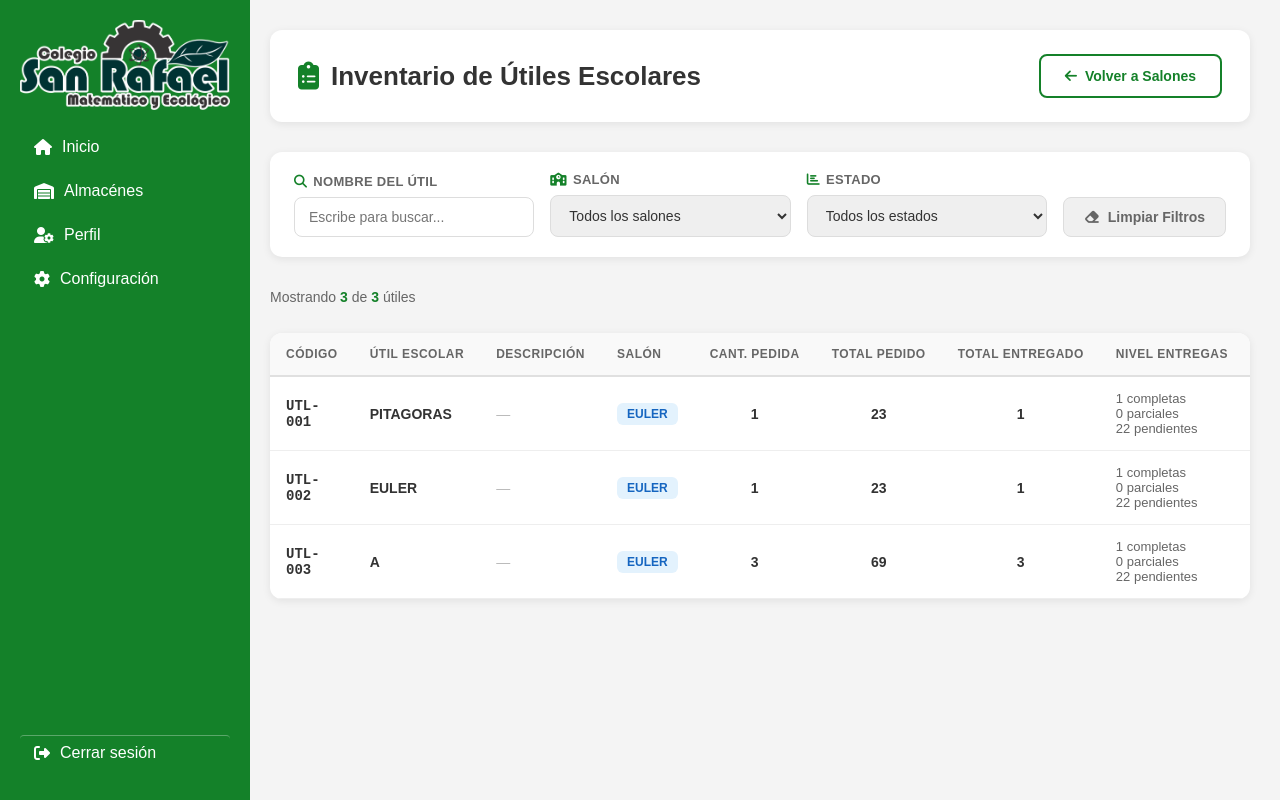
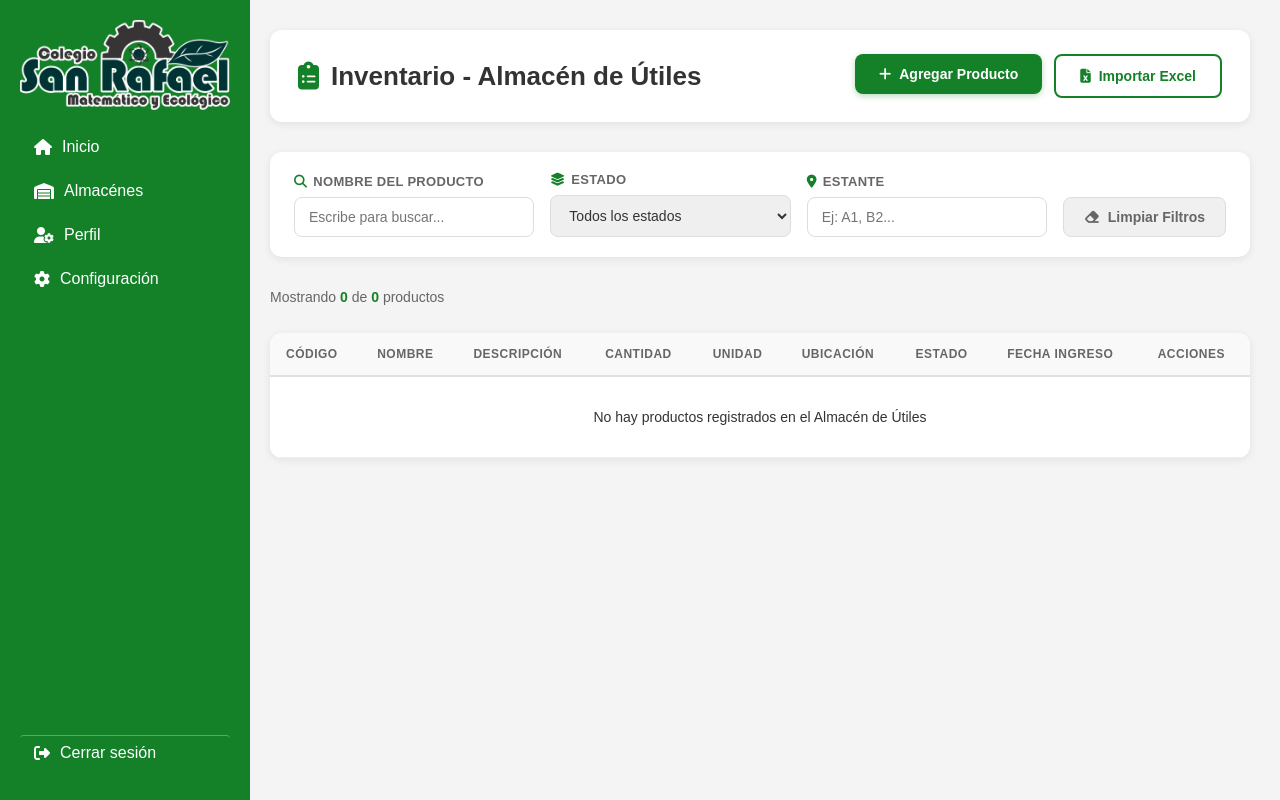
Before and after one commit to MauricioRoMenacho/SR_portal, a Django app: page /inventario-utiles/ in a window 1280 px wide. Run offline with Django 5.2, Linux system fonts and the light colour scheme; data comes from the database, SQL or seed files in the repository; both versions use the stored data as it was after the commit.

Commit message:
INVENTARIO UTILES
UTILES

```diff
--- a/app1/urls.py
+++ b/app1/urls.py
@@ -57,6 +57,9 @@ urlpatterns = [
     # ENTREGA DE ÚTILES ESCOLARES - PRINCIPAL
     # ═════════════════════════════════════════════════════════════════════
     path('inventario-utiles/', Entregautiles.inventario_utiles, name='inventario_utiles'),
+    path('agregar-producto-utiles/', Entregautiles.agregar_producto_utiles, name='agregar_producto_utiles'),
+    path('eliminar-producto-utiles/<int:id_producto>/', Entregautiles.eliminar_producto_utiles, name='eliminar_producto_utiles'),
+    path('importar-excel-utiles/', Entregautiles.importar_excel_utiles, name='importar_excel_utiles'),
     path('entrega-utiles/', Entregautiles.SalonesList.as_view(), name='entrega_utiles'),
 
     # ═════════════════════════════════════════════════════════════════════
--- a/templates/almacenes/almutiles/inventarioutiles.html
+++ b/templates/almacenes/almutiles/inventarioutiles.html
@@ -6,7 +6,7 @@
 {% block content %}
 <style>
 /* ══════════════════════════════════════════════════════════════════
-   ESTILOS INVENTARIO DE ÚTILES (igual que Inventario AG)
+   ESTILOS INVENTARIO DE ÚTILES (EXACTAMENTE igual que Inventario AG)
    ══════════════════════════════════════════════════════════════════ */
 
 * { margin: 0; padding: 0; box-sizing: border-box; }
@@ -236,16 +236,6 @@
   text-align: center;
 }
 
-.salon-badge {
-  display: inline-block;
-  padding: 4px 10px;
-  border-radius: 6px;
-  font-size: 12px;
-  font-weight: 600;
-  background: #e3f2fd;
-  color: #1565c0;
-}
-
 /* ==================== BADGES DE ESTADO ==================== */
 .badge {
   display: inline-flex;
@@ -258,17 +248,17 @@
   white-space: nowrap;
 }
 
-.estado-alto {
+.estado-disponible {
   background: #d1fae5;
   color: #065f46;
 }
 
-.estado-medio {
+.estado-bajo {
   background: #fef3c7;
   color: #92400e;
 }
 
-.estado-bajo {
+.estado-agotado {
   background: #fee2e2;
   color: #991b1b;
 }
@@ -297,13 +287,13 @@
   transform: scale(1.1);
 }
 
-.btn-ver {
-  background: #e3f2fd;
-  color: #1565c0;
+.btn-danger {
+  background: #fee2e2;
+  color: #991b1b;
 }
 
-.btn-ver:hover {
-  background: #1565c0;
+.btn-danger:hover {
+  background: #991b1b;
   color: white;
 }
 
@@ -377,14 +367,20 @@
   <div class="inventario-header">
     <h1>
       <i class="fa-solid fa-clipboard-list"></i>
-      Inventario de Útiles Escolares
+      Inventario - Almacén de Útiles
     </h1>
 
     <div class="header-buttons">
-      <a href="{% url 'entrega_utiles' %}">
-        <button class="btn-secondary">
-          <i class="fa-solid fa-arrow-left"></i>
-          Volver a Salones
+      <a href="{% url 'agregar_producto_utiles' %}">
+        <button class="btn-primary">
+          <i class="fa-solid fa-plus"></i>
+          Agregar Producto
+        </button>
+      </a>
+      <a href="{% url 'importar_excel_utiles' %}">
+        <button class="btn-secondary" style="background: white !important; color: #148129 !important; border: 2px solid #148129 !important;">
+          <i class="fa-solid fa-file-excel"></i>
+          Importar Excel
         </button>
       </a>
     </div>
@@ -396,7 +392,7 @@
     <div class="filtro-grupo">
       <label>
         <i class="fa-solid fa-search"></i>
-        Nombre del Útil
+        Nombre del Producto
       </label>
       <input
         type="text"
@@ -408,28 +404,28 @@
 
     <div class="filtro-grupo">
       <label>
-        <i class="fa-solid fa-school"></i>
-        Salón
+        <i class="fa-solid fa-layer-group"></i>
+        Estado
       </label>
-      <select id="filtroSalon" class="filtro-input">
-        <option value="">Todos los salones</option>
-        {% for util in utiles %}
-          <option value="{{ util.util.salon.nombre }}">{{ util.util.salon.nombre }}</option>
-        {% endfor %}
+      <select id="filtroEstado" class="filtro-input">
+        <option value="">Todos los estados</option>
+        <option value="DISP">Disponible</option>
+        <option value="BAJO">Stock Bajo</option>
+        <option value="AGOT">Agotado</option>
       </select>
     </div>
 
     <div class="filtro-grupo">
       <label>
-        <i class="fa-solid fa-chart-bar"></i>
-        Estado
+        <i class="fa-solid fa-location-dot"></i>
+        Estante
       </label>
-      <select id="filtroEstado" class="filtro-input">
-        <option value="">Todos los estados</option>
-        <option value="ALTO">Alto (≥80%)</option>
-        <option value="MEDIO">Medio (40-80%)</option>
-        <option value="BAJO">Bajo (<40%)</option>
-      </select>
+      <input
+        type="text"
+        id="filtroEstante"
+        class="filtro-input"
+        placeholder="Ej: A1, B2..."
+      >
     </div>
 
     <button class="btn-limpiar" onclick="limpiarFiltros()">
@@ -441,7 +437,7 @@
 
   <!-- Contador de resultados -->
   <div class="resultados-info">
-    Mostrando <strong id="contadorResultados">{{ total_utiles }}</strong> de <strong id="totalProductos">{{ total_utiles }}</strong> útiles
+    Mostrando <strong id="contadorResultados">{{ total_productos }}</strong> de <strong id="totalProductos">{{ total_productos }}</strong> productos
   </div>
 
   <!-- Tabla de inventario -->
@@ -451,72 +447,53 @@
         <thead>
           <tr>
             <th>Código</th>
-            <th>Útil Escolar</th>
+            <th>Nombre</th>
             <th>Descripción</th>
-            <th>Salón</th>
-            <th>Cant. Pedida</th>
-            <th>Total Pedido</th>
-            <th>Total Entregado</th>
-            <th>Nivel Entregas</th>
+            <th>Cantidad</th>
+            <th>Unidad</th>
+            <th>Ubicación</th>
             <th>Estado</th>
+            <th>Fecha Ingreso</th>
             <th>Acciones</th>
           </tr>
         </thead>
         <tbody id="tablaBody">
 
-          {% for item in utiles %}
-          <tr data-nombre="{{ item.util.nombre|lower }}"
-              data-salon="{{ item.util.salon.nombre|lower }}"
-              data-estado="{{ item.estado }}">
+          {% for producto in productos %}
+          <tr data-nombre="{{ producto.nombre|lower }}"
+              data-estado="{{ producto.estado }}"
+              data-estante="{{ producto.estante|lower }}">
 
-            <td data-label="Código" class="codigo">UTL-{{ item.util.pk|stringformat:"03d" }}</td>
-            <td data-label="Útil" class="nombre">{{ item.util.nombre }}</td>
-            <td data-label="Descripción">
-              {% if item.util.descripcion %}
-                {{ item.util.descripcion }}
-              {% else %}
-                <span style="color:#bbb;">—</span>
+            <td data-label="Código" class="codigo">{{ producto.codigo_producto }}</td>
+            <td data-label="Nombre" class="nombre">{{ producto.nombre }}</td>
+            <td data-label="Descripción">{{ producto.descripcion }}</td>
+            <td data-label="Cantidad" class="cantidad">{{ producto.cantidad }}</td>
+            <td data-label="Unidad">{{ producto.unidad }}</td>
+            <td data-label="Ubicación">{{ producto.estante }}</td>
+            <td data-label="Estado">
+              {% if producto.estado == 'DISP' %}
+                <span class="badge estado-disponible">Disponible</span>
+              {% elif producto.estado == 'BAJO' %}
+                <span class="badge estado-bajo">Stock Bajo</span>
+              {% elif producto.estado == 'AGOT' %}
+                <span class="badge estado-agotado">Agotado</span>
               {% endif %}
             </td>
-            <td data-label="Salón">
-              <span class="salon-badge">{{ item.util.salon.nombre }}</span>
-            </td>
-            <td data-label="Cant. Pedida" class="cantidad">{{ item.util.cantidad }}</td>
-            <td data-label="Total Pedido" class="cantidad">{{ item.total_pedido }}</td>
-            <td data-label="Total Entregado" class="cantidad">{{ item.total_entregado }}</td>
-            <td data-label="Nivel Entregas" style="font-size:13px; color:#666;">
-              {{ item.entregas_completas }} completas <br>
-              {{ item.entregas_parciales }} parciales <br>
-              {{ item.entregas_pendientes }} pendientes
-            </td>
-            <td data-label="Estado">
-              {% if item.estado == 'ALTO' %}
-                <span class="badge estado-alto">
-                  <i class="fa-solid fa-circle-check"></i>
-                  Alto ({{ item.porcentaje_entregado }}%)
-                </span>
-              {% elif item.estado == 'MEDIO' %}
-                <span class="badge estado-medio">
-                  <i class="fa-solid fa-hourglass-half"></i>
-                  Medio ({{ item.porcentaje_entregado }}%)
-                </span>
-              {% else %}
-                <span class="badge estado-bajo">
-                  <i class="fa-solid fa-exclamation-triangle"></i>
-                  Bajo ({{ item.porcentaje_entregado }}%)
-                </span>
-              {% endif %}
-            </td>
+            <td data-label="Fecha Ingreso">{{ producto.fecha_ingreso|date:"d/m/Y" }}</td>
             <td data-label="Acciones" class="acciones">
-              <a href="{% url 'lista_utiles' item.util.salon.pk %}" class="btn-icon btn-ver" title="Ver en salón">
-                <i class="fa-solid fa-eye"></i>
-              </a>
+              <button class="btn-icon btn-danger btn-eliminar"
+                      title="Eliminar"
+                      type="button"
+                      data-id="{{ producto.id_producto }}"
+                      data-nombre="{{ producto.nombre }}">
+                <i class="fa-solid fa-trash"></i>
+              </button>
             </td>
           </tr>
           {% empty %}
           <tr>
-            <td colspan="10" style="text-align: center; padding: 2rem;">
-              No hay útiles registrados en el sistema
+            <td colspan="9" style="text-align: center; padding: 2rem;">
+              No hay productos registrados en el Almacén de Útiles
             </td>
           </tr>
           {% endfor %}
@@ -529,46 +506,46 @@
   <!-- Mensaje si no hay resultados -->
   <div id="sinResultados" class="sin-resultados" style="display: none;">
     <i class="fa-solid fa-box-open"></i>
-    <p>No se encontraron útiles con los filtros seleccionados</p>
+    <p>No se encontraron productos con los filtros seleccionados</p>
   </div>
 
 </div>
 
 <script>
 // ══════════════════════════════════════════════════════════════════
-// FILTRADO EN TIEMPO REAL
+// FILTRADO EN TIEMPO REAL (EXACTAMENTE igual que Inventario AG)
 // ══════════════════════════════════════════════════════════════════
 
 const filtroNombre = document.getElementById('filtroNombre');
-const filtroSalon = document.getElementById('filtroSalon');
 const filtroEstado = document.getElementById('filtroEstado');
+const filtroEstante = document.getElementById('filtroEstante');
 const tablaBody = document.getElementById('tablaBody');
 const contadorResultados = document.getElementById('contadorResultados');
 const totalProductos = document.getElementById('totalProductos');
 const sinResultados = document.getElementById('sinResultados');
 
-// Total de útiles
+// Total de productos
 const totalFilas = tablaBody.querySelectorAll('tr[data-nombre]').length;
 totalProductos.textContent = totalFilas;
 
 function filtrarTabla() {
   const nombre = filtroNombre.value.toLowerCase();
-  const salon = filtroSalon.value.toLowerCase();
   const estado = filtroEstado.value;
+  const estante = filtroEstante.value.toLowerCase();
 
   const filas = tablaBody.querySelectorAll('tr[data-nombre]');
   let contador = 0;
 
   filas.forEach(fila => {
     const dataNombre = fila.getAttribute('data-nombre');
-    const dataSalon = fila.getAttribute('data-salon');
     const dataEstado = fila.getAttribute('data-estado');
+    const dataEstante = fila.getAttribute('data-estante');
 
     const cumpleNombre = nombre === '' || dataNombre.includes(nombre);
-    const cumpleSalon = salon === '' || dataSalon === salon;
     const cumpleEstado = estado === '' || dataEstado === estado;
+    const cumpleEstante = estante === '' || dataEstante.includes(estante);
 
-    if (cumpleNombre && cumpleSalon && cumpleEstado) {
+    if (cumpleNombre && cumpleEstado && cumpleEstante) {
       fila.style.display = '';
       contador++;
     } else {
@@ -588,35 +565,30 @@ function filtrarTabla() {
   }
 }
 
-// Eventos de filtrado
+// Eventos de filtrado en tiempo real
 filtroNombre.addEventListener('input', filtrarTabla);
-filtroSalon.addEventListener('change', filtrarTabla);
 filtroEstado.addEventListener('change', filtrarTabla);
+filtroEstante.addEventListener('input', filtrarTabla);
 
 function limpiarFiltros() {
   filtroNombre.value = '';
-  filtroSalon.value = '';
   filtroEstado.value = '';
+  filtroEstante.value = '';
   filtrarTabla();
 }
 
-// Eliminar duplicados en el select de salones
-(function() {
-  const selectSalon = document.getElementById('filtroSalon');
-  const opciones = Array.from(selectSalon.options);
-  const salones = new Set();
-  const primeraOpcion = opciones[0]; // Guardar "Todos los salones"
+// Manejo de eliminación con event delegation
+document.addEventListener('click', function(e) {
+  if (e.target.closest('.btn-eliminar')) {
+    const btn = e.target.closest('.btn-eliminar');
+    const id = btn.getAttribute('data-id');
+    const nombre = btn.getAttribute('data-nombre');
 
-  selectSalon.innerHTML = '';
-  selectSalon.appendChild(primeraOpcion);
-
-  opciones.slice(1).forEach(opcion => {
-    if (!salones.has(opcion.value) && opcion.value) {
-      salones.add(opcion.value);
-      selectSalon.appendChild(opcion);
+    if (confirm('¿Estás seguro de eliminar el producto "' + nombre + '"?')) {
+      window.location.href = '/eliminar-producto-utiles/' + id + '/';
     }
-  });
-})();
+  }
+});
 </script>
 
 {% endblock %}
```
Also changed, not shown: app1/view/Entregautiles.py (+179 -44 lines), db.sqlite3.
